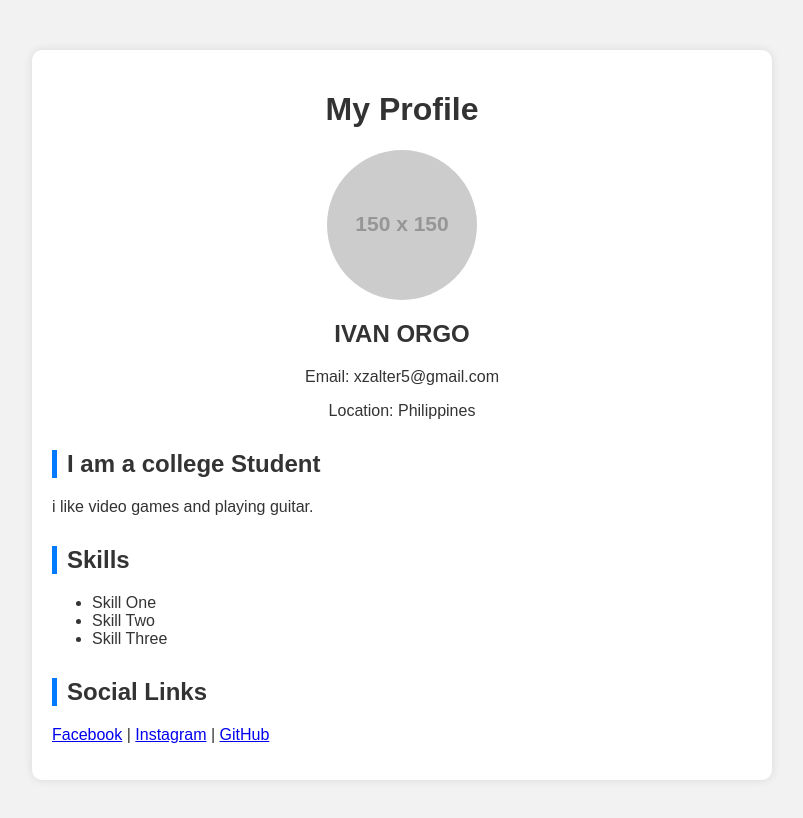
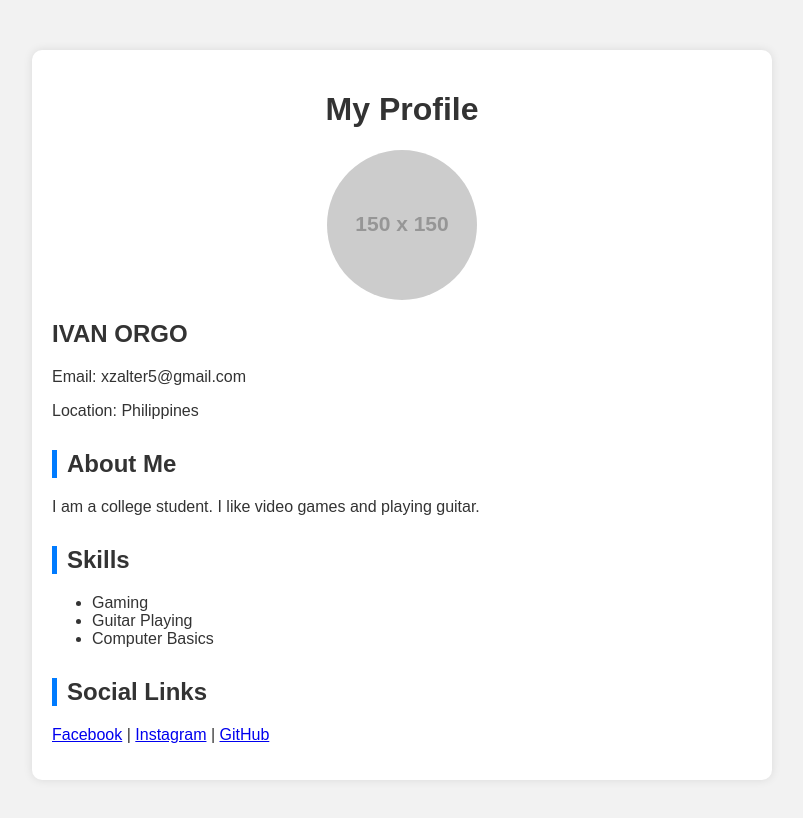
Before and after one commit to xzalter5-maker/xzalter, a plain HTML site: page index.html in a window 1280 px wide. Shown: the whole page, without its empty margins (238-1041 px from the left). Drawn offline with Linux system fonts and the light colour scheme; placeholder pictures from the web are drawn by us.

Commit message:
Update index.html

```diff
--- a/index.html
+++ b/index.html
@@ -3,7 +3,7 @@
 <head>
     <meta charset="UTF-8">
     <meta name="viewport" content="width=device-width, initial-scale=1.0">
-    <title>My Profile</title>
+    <title>Ivan Orgo - Profile</title>
     <style>
         body {
             font-family: Arial, sans-serif;
@@ -28,10 +28,6 @@
             display: block;
             margin: 20px auto;
         }
-        .info {
-            text-align: center;
-            margin-top: 15px;
-        }
         .section {
             margin-top: 30px;
         }
@@ -45,6 +41,7 @@
 
 <div class="container">
     <h1>My Profile</h1>
+
     <img src="https://via.placeholder.com/150" class="profile-img">
 
     <div class="info">
@@ -54,23 +51,28 @@
     </div>
 
     <div class="section">
-        <h2>I am a college Student</h2>
-        <p>i like video games and playing guitar.</p>
+        <h2>About Me</h2>
+        <p>I am a college student. I like video games and playing guitar.</p>
     </div>
 
     <div class="section">
         <h2>Skills</h2>
         <ul>
-            <li>Skill One</li>
-            <li>Skill Two</li>
-            <li>Skill Three</li>
+            <li>Gaming</li>
+            <li>Guitar Playing</li>
+            <li>Computer Basics</li>
         </ul>
     </div>
 
     <div class="section">
         <h2>Social Links</h2>
-        <p><a href="#">Facebook</a> | <a href="#">Instagram</a> | <a href="#">GitHub</a></p>
+        <p>
+            <a href="https://facebook.com" target="_blank">Facebook</a> |
+            <a href="https://instagram.com" target="_blank">Instagram</a> |
+            <a href="https://github.com/xzalter5-maker" target="_blank">GitHub</a>
+        </p>
     </div>
+
 </div>
 
 </body>
```
